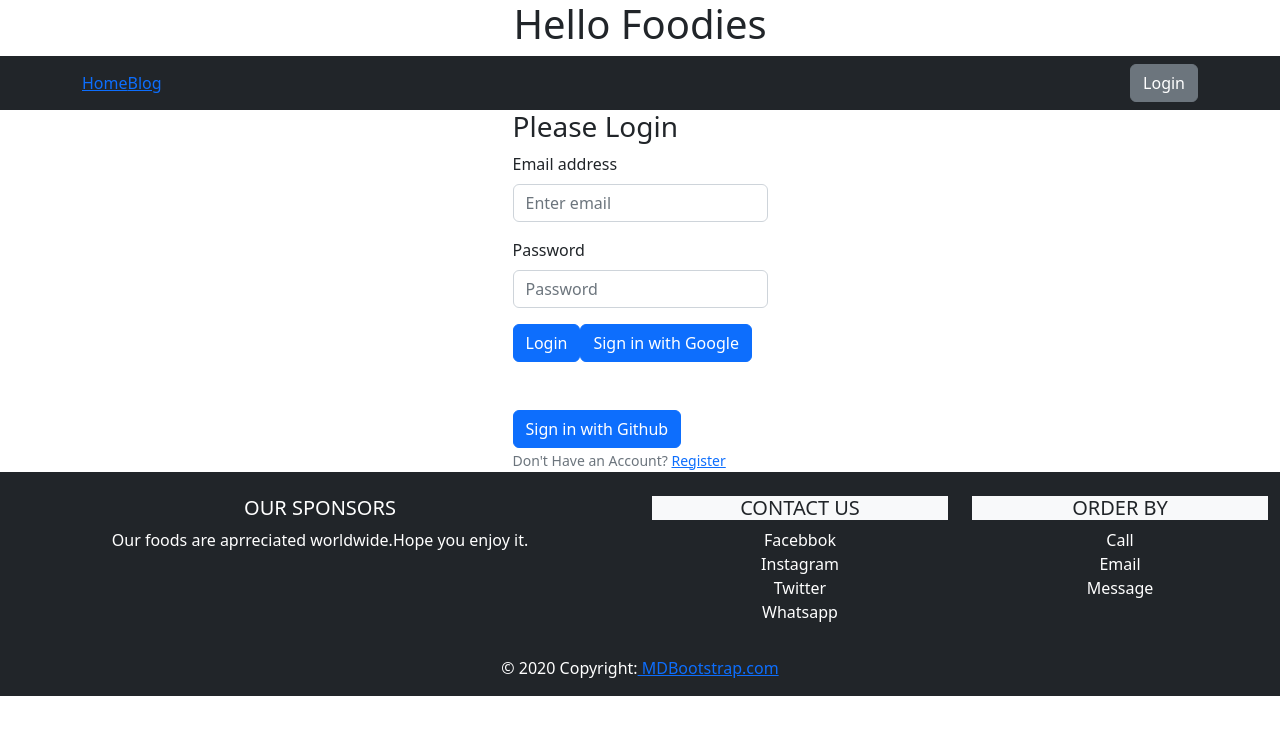
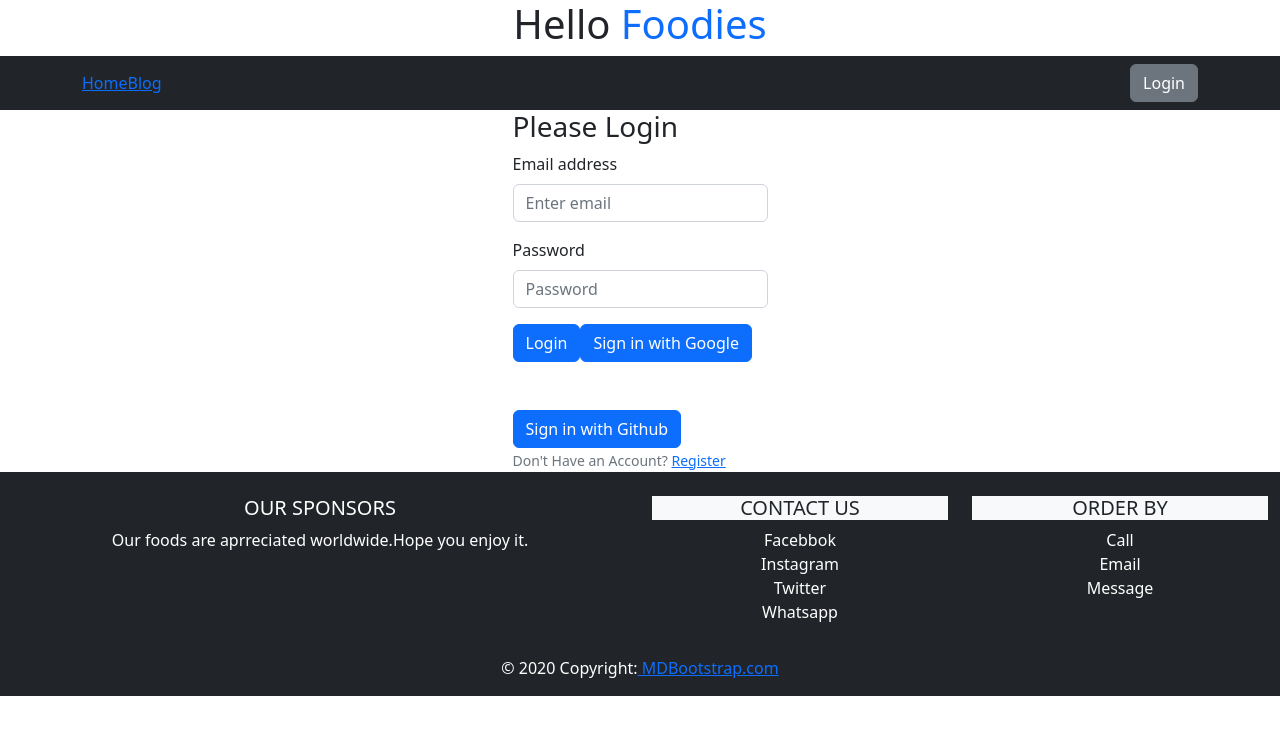
Before and after one commit to pietaa8/assgn10-chef-recipe-hunter, a React (Vite) app: page /login in a window 1280 px wide. Shown: the top 734 px of the page. Built offline with nearby package versions, Linux system fonts and the light colour scheme; no server answers.

Commit message:
login working

```diff
--- a/src/pages/ChefSection/ChefSection.jsx
+++ b/src/pages/ChefSection/ChefSection.jsx
@@ -14,7 +14,7 @@ const ChefSection = ({chef}) => {
           <Card.Text>{experience}+ experience</Card.Text>
           <p>{likes} Likes</p>
           <p>Number of Recipes: {numRecipes}</p>
-          <Button variant="primary" style={{color:'white',textDecoration:'none'}}><Link to={`chef/${chef.id}`}>View Details</Link></Button>
+          <Button variant="primary"><Link to={`chef/${chef.id}`}><span className='text-white'>View Recipies</span></Link></Button>
         </Card.Body>
       </Card>
 
--- a/src/pages/Login/Login/Login.jsx
+++ b/src/pages/Login/Login/Login.jsx
@@ -75,8 +75,8 @@ const Login = () => {
                 <Button className='mb-5 mr-5' variant="primary" type="submit">
                     Login
                 </Button>
-                <Button onClick={handleGoogleSignIn} className='mb-5' variant="primary" type="submit">Sign in with Google</Button>
-                <Button onClick={handleGithubSignIn} variant="primary" type="submit">Sign in with Github</Button>
+                <Button onClick={handleGoogleSignIn} className='mb-5' variant="primary" type="button">Sign in with Google</Button>
+                <Button onClick={handleGithubSignIn} variant="primary" type="button">Sign in with Github</Button>
                 <br />
                 <Form.Text className="text-secondary">
                     Don't Have an Account? <Link to="/register">Register</Link>
--- a/src/pages/Shared/Header/Header.jsx
+++ b/src/pages/Shared/Header/Header.jsx
@@ -3,7 +3,7 @@ import React from 'react';
 const Header = () => {
     return (
         <div>
-            <h1 className='text-center'>Hello Foodies</h1>
+            <h1 className='text-center'>Hello <span className='text-primary'>Foodies</span></h1>
         </div>
     );
 };
```
